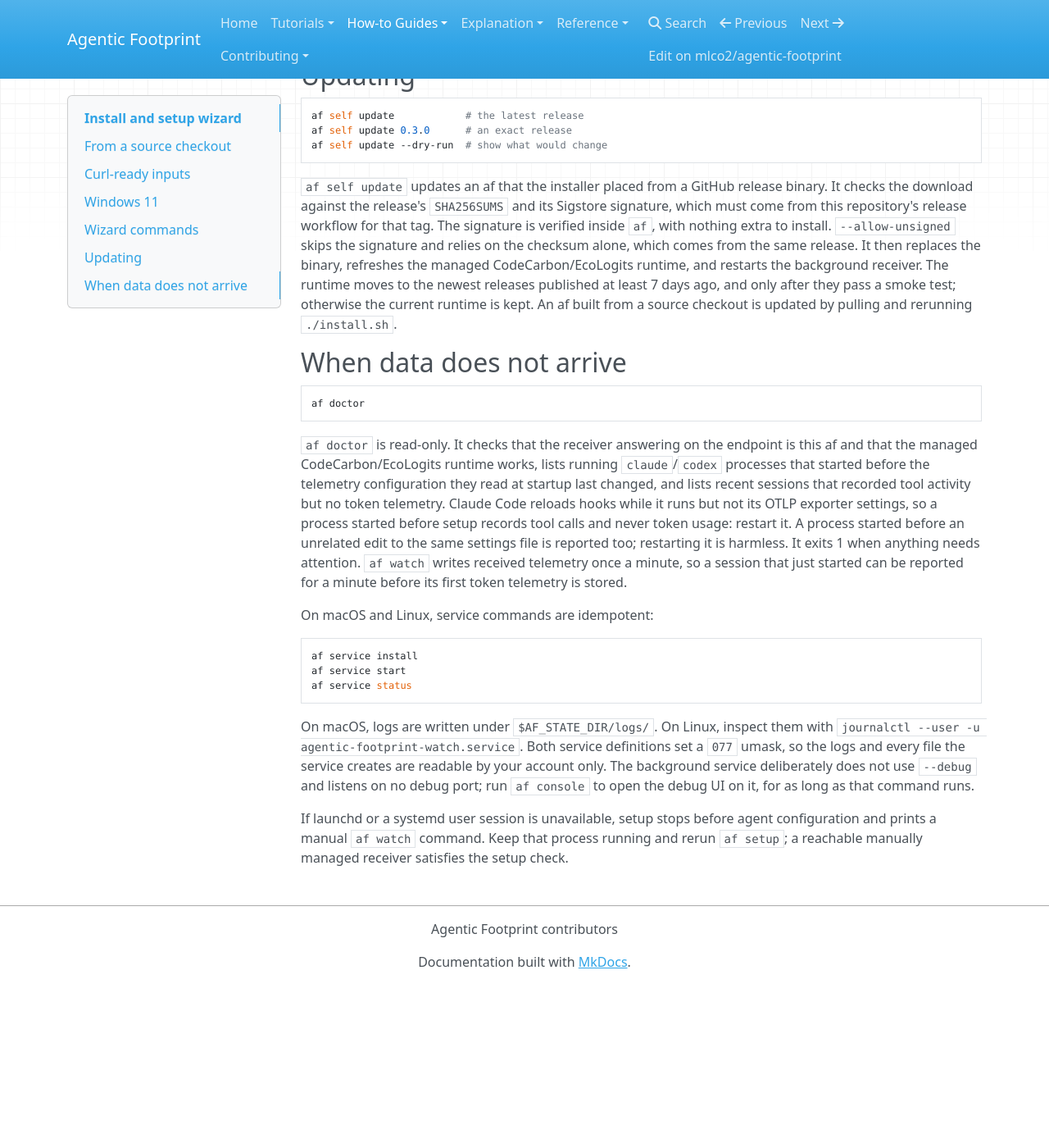
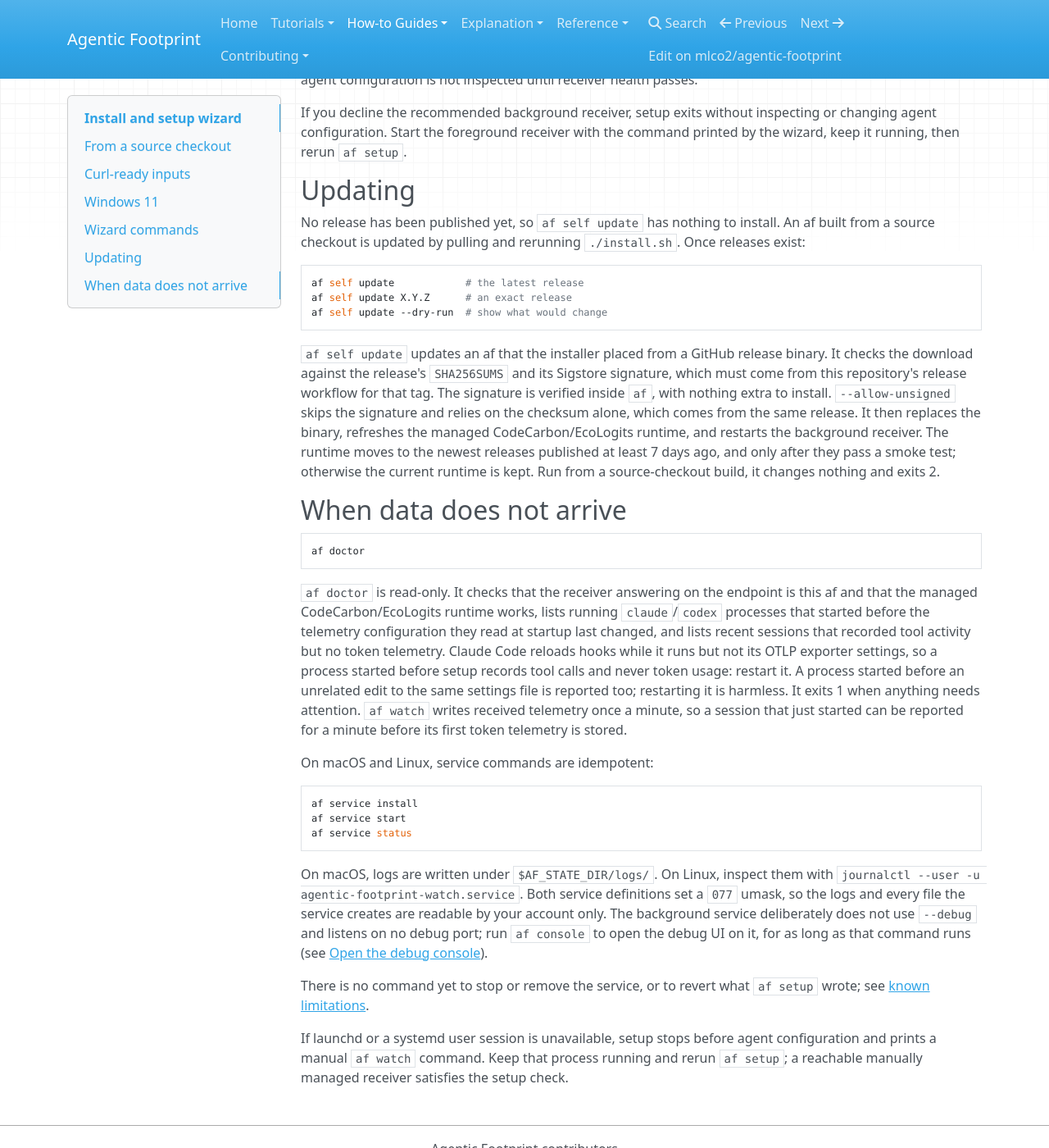
Before and after one commit to mlco2/agentic-footprint, an MkDocs documentation site: the page built from docs/how-to/installation.md, in a window 1280 px wide and 1400 px high, scrolled down 2949 px. Shown: the whole window at 82% size. Built offline with MkDocs 1.6.1, drawn with Linux system fonts in a browser that asks for light colours; nearby versions of some CDN libraries; before the commit the page ends 4150 px from its top, so only the background shows below that; some of the changed text lies outside the part shown.

Commit message:
docs: known limitations, and no release published yet said where releases are described
Co-Authored-By: Claude Fable 5.2 <noreply@anthropic.com>

````diff
--- a/docs/how-to/installation.md
+++ b/docs/how-to/installation.md
@@ -61,8 +61,14 @@ Custom install and project paths:
 
 ## Curl-ready inputs
 
-Release archives are signed and checksummed. Until the canonical repository URL
-is published, the installer accepts explicit release inputs:
+!!! note "No release has been published yet"
+    Installing from a source checkout, as above, is the only way to install
+    today. The inputs in this section are for release binaries and source
+    archives, and have nothing published to point at until the first
+    release. See [known limitations](../reference/known-limitations.md).
+
+Release archives will be signed and checksummed. The installer accepts
+explicit release inputs:
 
 A URL input always needs its SHA-256 (`AF_BINARY_SHA256`, `AF_SOURCE_SHA256`,
 from the release's `SHA256SUMS`); the installer refuses before downloading
@@ -162,9 +168,13 @@ the command printed by the wizard, keep it running, then rerun `af setup`.
 
 ## Updating
 
+No release has been published yet, so `af self update` has nothing to
+install. An af built from a source checkout is updated by pulling and
+rerunning `./install.sh`. Once releases exist:
+
 ```sh
 af self update            # the latest release
-af self update 0.3.0      # an exact release
+af self update X.Y.Z      # an exact release
 af self update --dry-run  # show what would change
 ```
 
@@ -177,8 +187,7 @@ alone, which comes from the same release. It then replaces the binary, refreshes
 the managed CodeCarbon/EcoLogits runtime, and restarts the background
 receiver. The runtime moves to the newest releases published at least 7 days
 ago, and only after they pass a smoke test; otherwise the current runtime is
-kept. An af built from a source checkout is updated by pulling and rerunning
-`./install.sh`.
+kept. Run from a source-checkout build, it changes nothing and exits 2.
 
 ## When data does not arrive
 
@@ -212,7 +221,11 @@ with `journalctl --user -u agentic-footprint-watch.service`. Both service
 definitions set a `077` umask, so the logs and every file the service creates
 are readable by your account only. The background
 service deliberately does not use `--debug` and listens on no debug port; run
-`af console` to open the debug UI on it, for as long as that command runs.
+`af console` to open the debug UI on it, for as long as that command runs
+(see [Open the debug console](debug-console.md)).
+
+There is no command yet to stop or remove the service, or to revert what
+`af setup` wrote; see [known limitations](../reference/known-limitations.md).
 
 If launchd or a systemd user session is unavailable, setup stops before agent
 configuration and prints a manual `af watch` command. Keep that process
````
Also changed, not shown: docs/how-to/verify-release.md (+3 -0 lines), docs/reference/known-limitations.md (added, +97 -0 lines), docs/reference/release-process.md (+3 -1 lines).
